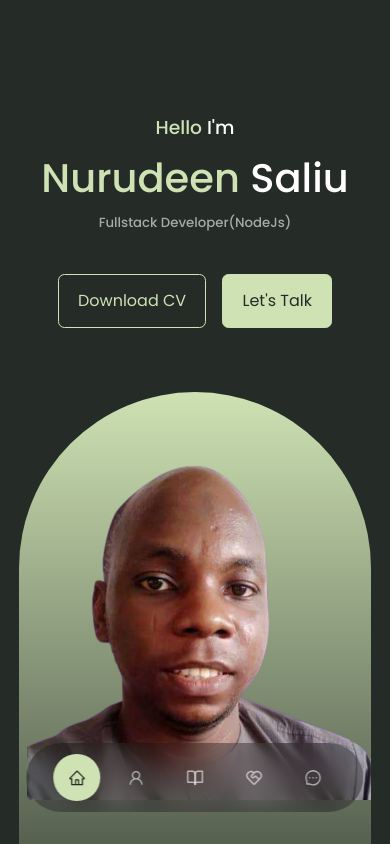
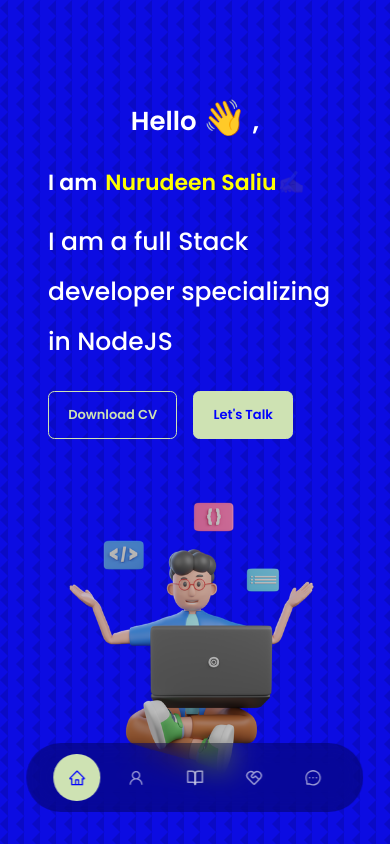
Before and after one commit to nurez305/my-portfolio-website, a React (Create React App) app: page / in a window 390 px wide. Shown: the top 844 px of the page. Built offline with nearby package versions, Linux system fonts and the light colour scheme.

Commit message:
new design with animation

```diff
--- a/package.json
+++ b/package.json
@@ -14,6 +14,7 @@
     "react-scripts": "5.0.1",
     "react-toastify": "^9.0.8",
     "sweetalert": "^2.1.2",
+    "typewriter-effect": "^2.19.0",
     "web-vitals": "^2.1.4"
   },
   "scripts": {
--- a/src/App.jsx
+++ b/src/App.jsx
@@ -1,17 +1,19 @@
 import React from 'react'
-import Header from './components/Header/Header'
+// import Header from './components/Header/Header'
 import Nav from "./components/Nav/Nav"
 import About from "./components/About/About"
 import Experience from "./components/Experience/Experience"
 import Portfolio from "./components/Portfolio/Portfolio"
 import Footer from "./components/Footer/Footer"
 import Contact from './components/Contact/Contact'
+import Hero from './components/hero/Hero'
 
 
 const App = () => {
   return (
     <>
-    <Header />
+    {/* <Header /> */}
+    <Hero />
     <Nav />
     <About />
     <Experience />
--- a/src/components/About/About.jsx
+++ b/src/components/About/About.jsx
@@ -4,6 +4,7 @@
 import { FaAward } from "react-icons/fa";
 import { FaUserTie } from "react-icons/fa";
 import { FaRegFolderOpen } from "react-icons/fa";
+import {motion} from 'framer-motion'
 
 function About() {
   return (
@@ -12,13 +13,21 @@
       <h2>About Me</h2>
 
       <div className="container about_container">
-        <div className="about_me">
+        <motion.div className="about_me"
+        initial={{x: "-100vw"}}
+        animate={{x: 0}}
+        transition={{type: "spring", stiffness: 50}}
+        >
           <div className="about_me-image">
             <img src={ME} alt="" />
           </div>
-        </div>
+        </motion.div>
 
-        <div className="about_content">
+        <motion.div className="about_content"
+        initial={{x: "100vw"}}
+        animate={{x: 0}}
+        transition={{type: "spring", stiffness: 50}}
+        >
           <div className="about_cards ">
             <article className="about_card">
               <FaAward className="about_icon" />
@@ -64,7 +73,7 @@
           <a href="#contact" className="btn btn-primary">
             Let's Talk
           </a>
-        </div>
+        </motion.div>
       </div>
     </section>
   );
--- a/src/components/Footer/Footer.css
+++ b/src/components/Footer/Footer.css
@@ -1,5 +1,5 @@
 footer {
-    background: rgb(29, 25, 25);
+    background: var(--color-bg);
     padding: 3rem 0;
     text-align: center;
     font-size: 0.9rem;
@@ -34,7 +34,7 @@
 }
 
 .footer_socials a {
-    background: var(--color-bg);
+    background: rgb(21, 25, 21);
     color: var(--color-white);
     padding: 0.8rem;
     border-radius: 0.7rem;
@@ -44,8 +44,8 @@
 
 .footer_socials a:hover{
     background: transparent;
-    color: var(--color-bg);
-    border-color: var(--color-bg);
+    color: white;
+    border-color: red;
 }
 
 .footer_copywrite{
--- a/src/components/Header/Header.jsx
+++ b/src/components/Header/Header.jsx
@@ -3,14 +3,21 @@
 import CTA from "./CTA"
 import ME from "../../assets/nas.png"
 import Headersocial from './Headersocial'
+import {motion} from 'framer-motion'
 
 function Header() {
   return (
     <header>
       <div className='container header_container'>
+        <motion.div
+        initial={{y: -1000}}
+        animate={{y: 0}}
+        transition={{delay: 0.2, type: 'spring', stiffness: 50}}
+        >
           <h3><span className='header_text'>Hello</span> I'm</h3>
           <h1><span className='header_text'>Nurudeen</span> Saliu</h1>
           <h5 className="text-light">Fullstack Developer(NodeJs)</h5>
+          </motion.div>
           <CTA />
           <Headersocial />
 
--- /dev/null
+++ b/src/components/hero/Hero.jsx
@@ -0,0 +1,88 @@
+import "./hero.css";
+import ME from '../../assets/programmer.png'
+import { motion } from "framer-motion";
+import Typewriter from "typewriter-effect";
+import CV from '../../assets/Saliu nurudeen.pdf'
+
+const Hero = () => {
+  //framer motion animation variants
+  const leftVariant = {
+    hidden: {
+      x: "-100%",
+      opacity: 0,
+    },
+    show: {
+      x: 0,
+      opacity: 1,
+      transition: {
+        type: "spring",
+        bounce: 0.2,
+        duration: 3,
+      },
+    },
+  };
+  const rightVariant = {
+    hidden: {
+      x: "100%",
+      opacity: 0,
+    },
+    show: {
+      x: 0,
+      opacity: 1,
+      transition: {
+        type: "spring",
+        bounce: 0.4,
+        duration: 2,
+      },
+    },
+  };
+
+  return (
+    <section id="home">
+      <div className="hero-main-cont">
+        <motion.div
+          className="hero-flex"
+          initial={"hidden"}
+          whileInView={"show"}
+          transition={{ staggerChildren: 0.5 }}
+        >
+          <motion.div className="hero-sub-cont-1" variants={leftVariant}>
+            <p className="hello_text">
+              Hello <span className="wave">👋</span> ,
+            </p>
+            <div className="text_name">
+              I am <span className="alt-text-yellow">
+                 <Typewriter
+                  options={{
+                    strings: ["Nurudeen Saliu"],
+                    autoStart: true,
+                    loop: true,
+                    cursor: "✍️",
+                    pauseFor: 5000,
+                  }}
+                />
+              </span>
+            </div>
+            <h1 className="hero-main-text ">
+              I am a full Stack developer specializing
+              <span className="alt-text"> in NodeJS</span>
+            </h1>
+
+            <div className="btn-div">
+            <div className='cta'>
+                <a href={CV} download className='btn'>Download CV</a>
+                <a href="#contact" className='btn btn-primary'>Let's Talk</a>
+           </div>
+
+            </div>
+          </motion.div>
+          <motion.div className="hero-sub-cont" variants={rightVariant}>
+            <img src={ME} alt="programmer" className="hero-img" />
+          </motion.div>
+        </motion.div>
+      </div>
+    </section>
+  );
+};
+
+export default Hero;
--- /dev/null
+++ b/src/components/hero/hero.css
@@ -0,0 +1,180 @@
+#home {
+   padding: 0;
+}
+
+.hero-main-cont {
+   width: 100%;
+   display: flex;
+   padding: 1.5rem 3rem;
+   align-self: start;
+   margin-top: -6rem;
+   justify-content: center;
+   box-shadow: blue;
+   border-radius: 20px;
+}
+
+#dark .hero-main-cont {
+   box-shadow: var(--inset-box-dark);
+}
+
+.cta {
+   margin: 0.5rem 0 3rem 0;
+   display: flex;
+   gap: 1rem;
+   justify-content: center;
+}
+
+.text_name{
+   display: flex;
+   font-size: 30px;
+}
+
+.alt-text-yellow {
+   color: yellow;
+   padding-left: 0.5rem;
+}
+
+.hero-flex {
+   display: flex;
+   width: 100%;
+   align-items: center;
+   justify-content: center;
+   max-width: 1440px;
+   overflow: hidden;
+   transition: all 3s ease-in-out;
+}
+
+.hero-main-text {
+   font-size: 54px;
+   line-height: 2;
+}
+
+.hero-img {
+   width: 100%;
+}
+
+.hero-sub-cont-1 {
+   display: flex;
+   flex-direction: column;
+   font-weight: 600;
+   font-size: 18px;
+   flex: 1;
+}
+
+/* .alt-text {
+   color: red;
+} */
+
+.hero-sub-cont{
+   flex: 1;
+   justify-content: center;
+   align-items: center;
+}
+
+.hero-subtext {
+   color: var(--black);
+   display: flex;
+   gap: 5px;
+   font-size: 15px;
+}
+
+#dark .hero-subtext {
+   color: var(--yellow);
+}
+
+.what_am_i {
+   font-size: 20px;
+}
+
+.head-span-text {
+   color: var(--alt-text);
+   font-size: 13px;
+}
+
+.btn {
+   text-decoration: none;
+   color: inherit;
+   box-shadow: var(--box-shadow);
+   padding: .5rem 1rem;
+   border-radius: 5px;
+   display: flex;
+   align-items: center;
+   justify-content: center;
+   gap: 10px;
+   width: max-content;
+}
+
+#dark .btn {
+   box-shadow: var(--box-shadow-dark);
+}
+
+.btn:visited,
+.btn:focus {
+   box-shadow: var(--inset-box);
+}
+
+#dark .btn:visited,
+#dark .btn:focus {
+   box-shadow: var(--inset-box-dark);
+}
+
+.btn-div {
+   display: flex;
+   gap: 20px;
+   margin-top: 1rem;
+
+}
+
+.wave {
+   font-size: 40px;
+}
+
+@media (max-width : 1000px) {
+   .hero-main-text {
+      font-size: 35px;
+   }
+
+   .hero-flex {
+      display: grid;
+      grid-template-columns: repeat(2, 1fr);
+   }
+}
+
+@media (max-width : 600px) {
+   .hero-flex {
+      grid-template-columns: 1fr;
+      padding: 4rem 0 0;
+
+   }
+
+   .text_name{
+      font-size: 22px;
+      margin-bottom: 1rem;
+   }
+
+   .wave {
+      font-size: 35px;
+   }
+
+   .hello_text{
+      text-align: center;
+      font-size: 26px;
+      margin-bottom: 1rem;
+   }
+
+   .hero-main-text {
+      font-size: 25px;
+   }
+
+   .btn {
+      font-size: 13px;
+   }
+
+   .what_am_i {
+      font-size: 15px;
+   }
+
+   .hero-subtext {
+      font-size: 12px;
+   }
+}
--- a/src/index.css
+++ b/src/index.css
@@ -19,8 +19,16 @@
     --color-white : #fff;
     --color-light : rgba(255,255,255, 0.6);
 
-    --color-bg : #252b27;
-    --color-bg-variant : #1a1702;
+    /* --color-bg : #252b27; */
+    --color-bg:  blue;
+    --color-bg-variant :linear-gradient(
+        97.86deg,
+        #9a0ced 0%,
+        #691497 23.65%,
+        rgb(107, 14, 137) 6%,
+        #cd65f3 100%
+      );;
+    /* --color-bg-variant : #1a1702; */
     --color-primary : #cee2b3;
     /* --color-primary-variant : rgba(13, 14, 14, 0.4); */
     /* --color-white : #fff; */
@@ -44,10 +52,10 @@
 
 body {
     font-family: 'Poppins', sans-serif;
-    background: var(--color-bg);
+    background: rgb(12, 12, 226);
     color: var(--color-white);
     line-height: 1.7;
-    /* background-image: url(./assets/bg-texture.png); */
+    background-image: url(./assets/bg-texture.png);
 }
 
 
```
Also changed, not shown: src/assets/programmer.png (added), 1 other file (tests, documents, lock files or other folders).
